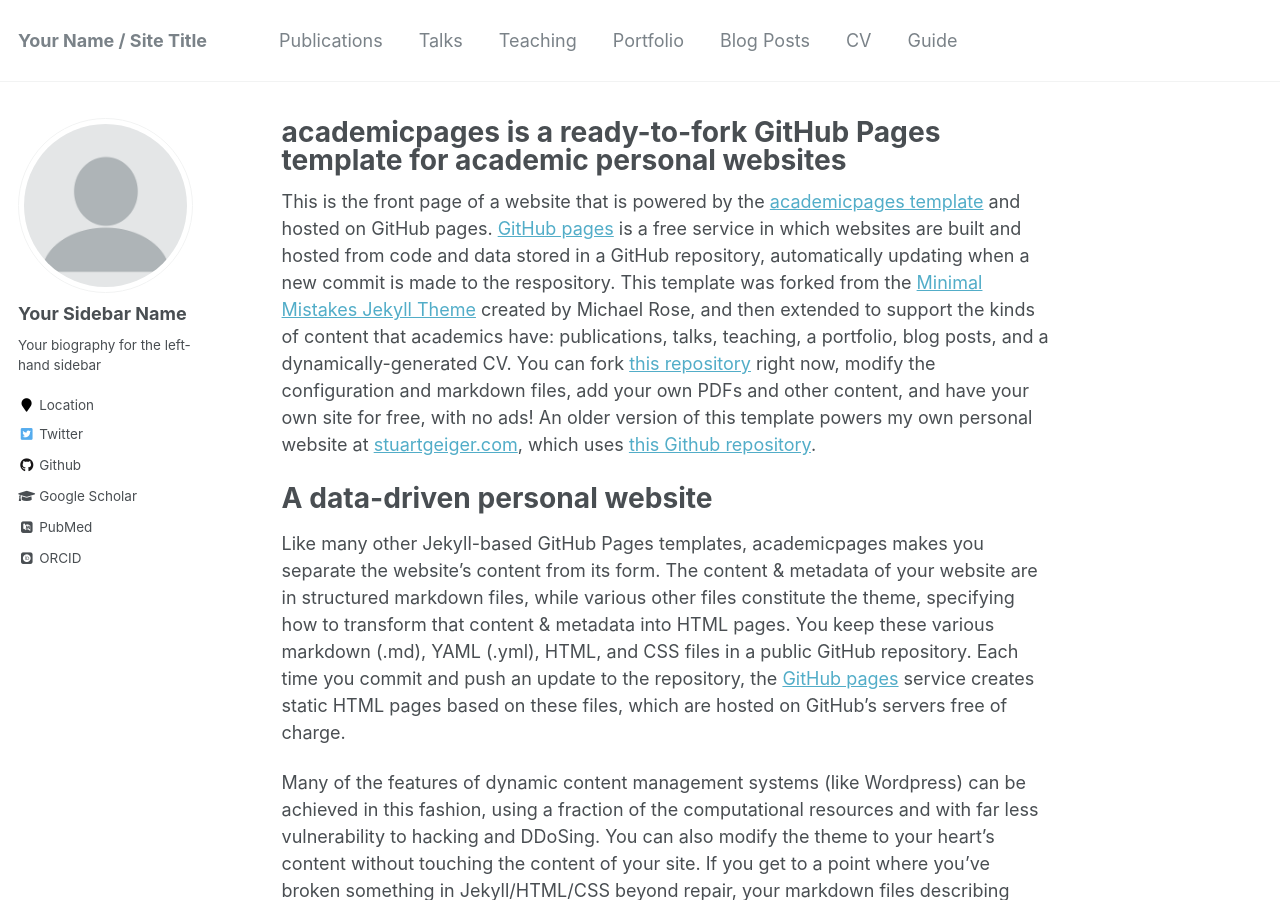
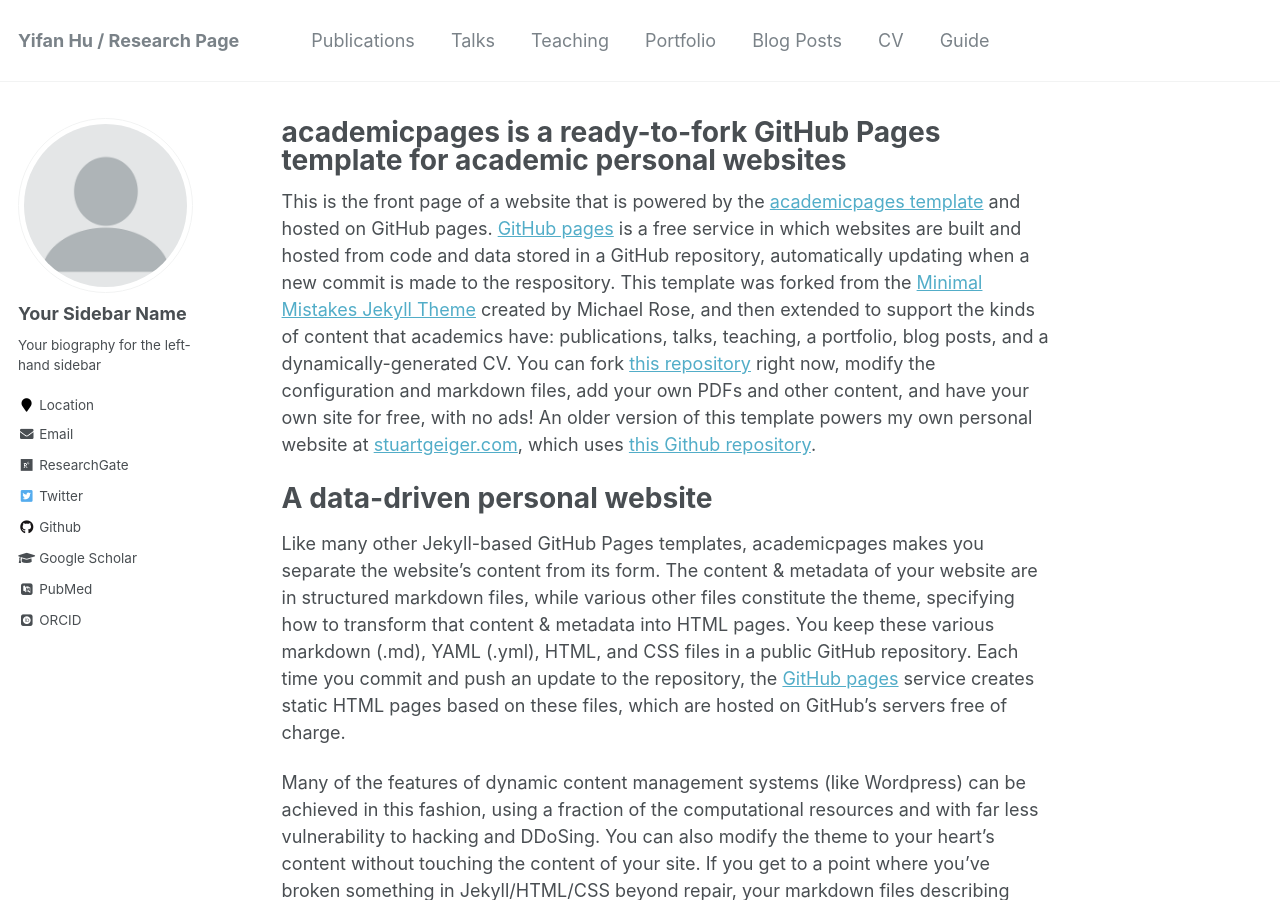
Before and after one commit to drivanwho/drivanwho.github.io, a Jekyll site: the page built from _pages/about.md, in a window 1280 px wide and 900 px high. Built offline with Jekyll 4.4.1, drawn with Linux system fonts in a browser that asks for light colours; some web fonts are replaced; some of the changed text lies outside the part shown.

Commit message:
Update _config.yml

```diff
--- a/_config.yml
+++ b/_config.yml
@@ -7,11 +7,11 @@
 
 # Site Settings
 locale                   : "en-US"
-title                    : "Your Name / Site Title"
+title                    : "Yifan Hu / Research Page"
 title_separator          : "-"
-name                     : &name "Your Name"
+name                     : "Yifan Hu"
 description              : &description "personal description"
-url                      : https://academicpages.github.io # the base hostname & protocol for your site e.g. "https://mmistakes.github.io"
+url                      : https://drivanwho.github.io # the base hostname & protocol for your site e.g. "https://mmistakes.github.io"
 baseurl                  : "" # the subpath of your site, e.g. "/blog"
 repository               : "academicpages/academicpages.github.io"
 teaser                   :  # filename of teaser fallback teaser image placed in /images/, .e.g. "500x300.png"
@@ -86,9 +86,9 @@
   location         : "Location"
   employer         :
   pubmed           : "https://www.ncbi.nlm.nih.gov/pubmed/?term=john+snow"
-  googlescholar    : "http://yourfullgooglescholarurl.com"
-  email            :
-  researchgate     :  # example: "https://www.researchgate.net/profile/yourprofile"
+  googlescholar    : "https://scholar.google.com/citations?user=07jq_D0AAAAJ"
+  email            : "ivanhu@g.skku.edu"
+  researchgate     : "https://www.researchgate.net/profile/Hu-Yifan-7"
   uri              :
   bitbucket        :
   codepen          :
```
